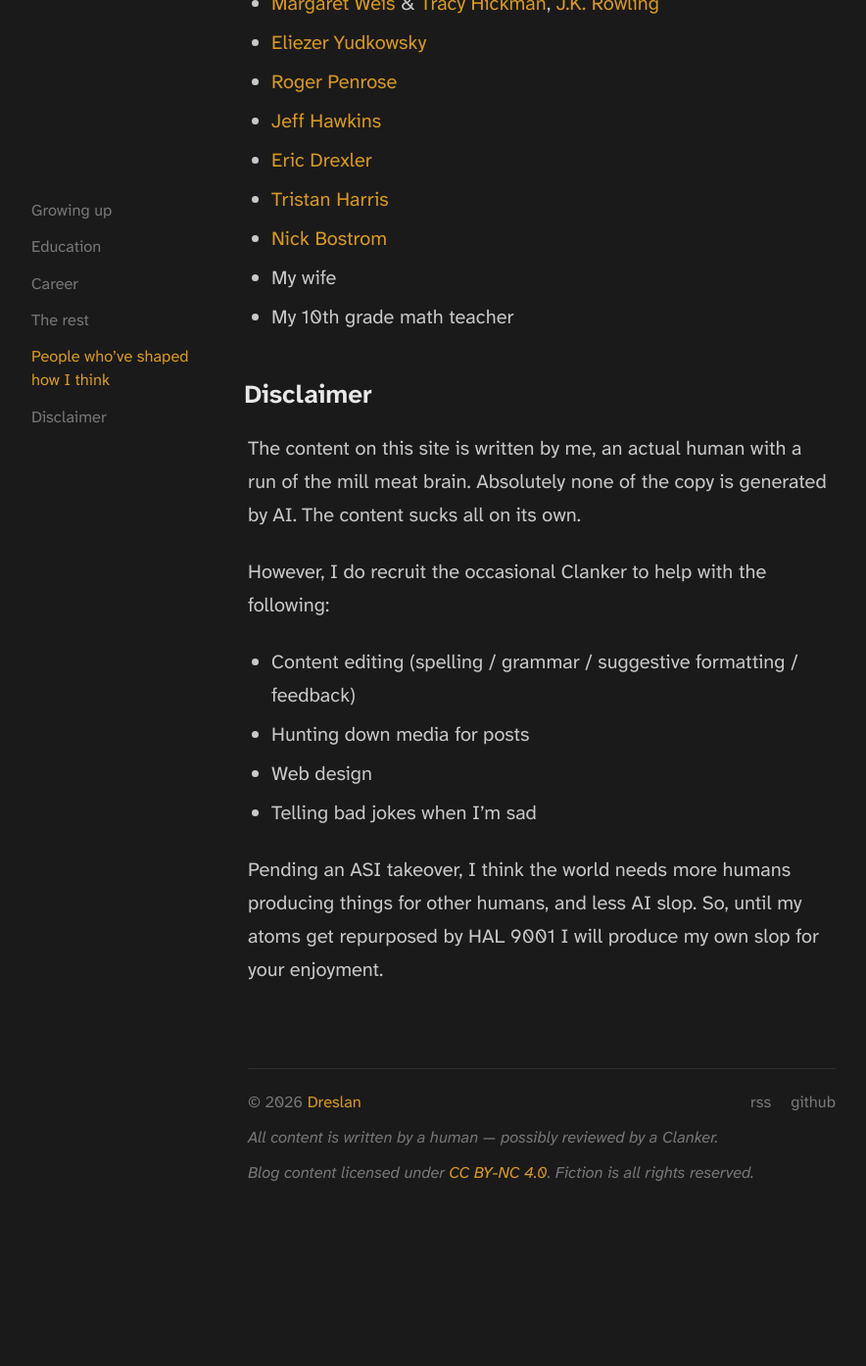
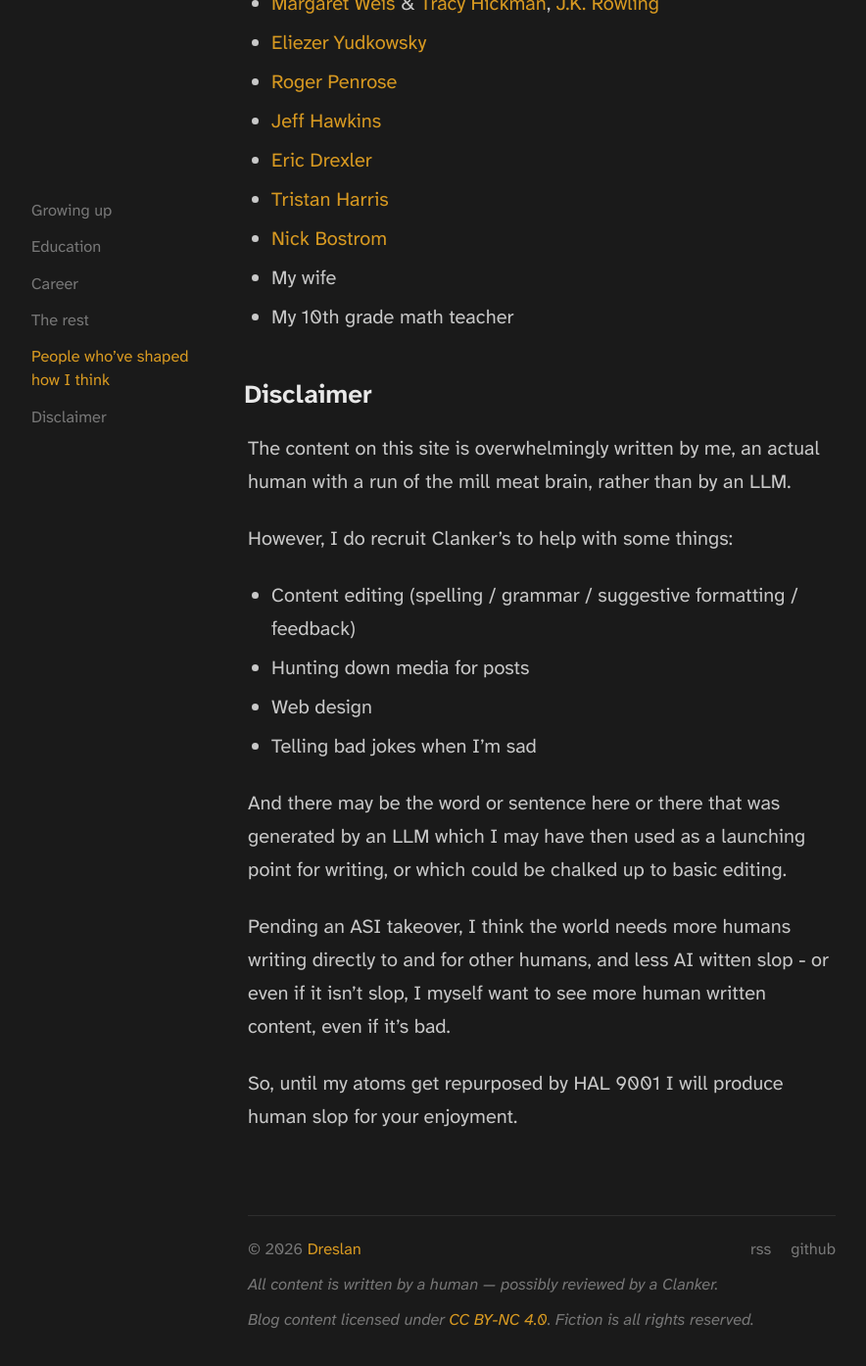
Before and after one commit to dreslan/dreslan.github.io, a Jekyll site: the page built from about.md, in a window 1280 px wide and 1400 px high, scrolled down 4526 px. Shown: the top 1394 px of the window at 98% size, without its empty margins (87-971 px from the left). Built offline with Jekyll 4.4.1, drawn with Linux system fonts in a browser that asks for light colours; before the commit the page ends 5776 px from its top, so only the background shows below that.

Commit message:
Update about

```diff
--- a/about.md
+++ b/about.md
@@ -90,13 +90,17 @@ I love comedy, and while I'm a little comedic myself in person, I'm no standup c
 
 ## Disclaimer
 
-The content on this site is written by me, an actual human with a run of the mill meat brain. Absolutely none of the copy is generated by AI. The content sucks all on its own.
+The content on this site is overwhelmingly written by me, an actual human with a run of the mill meat brain, rather than by an LLM.
 
-However, I do recruit the occasional Clanker to help with the following:
+However, I do recruit Clanker's to help with some things:
 
 - Content editing (spelling / grammar / suggestive formatting / feedback)
 - Hunting down media for posts
 - Web design
 - Telling bad jokes when I'm sad
 
-Pending an ASI takeover, I think the world needs more humans producing things for other humans, and less AI slop. So, until my atoms get repurposed by HAL 9001 I will produce my own slop for your enjoyment.
+And there may be the word or sentence here or there that was generated by an LLM which I may have then used as a launching point for writing, or which could be chalked up to basic editing.
+
+Pending an ASI takeover, I think the world needs more humans writing directly to and for other humans, and less AI witten slop - or even if it isn't slop, I myself want to see more human written content, even if it's bad.
+
+So, until my atoms get repurposed by HAL 9001 I will produce human slop for your enjoyment.
```
